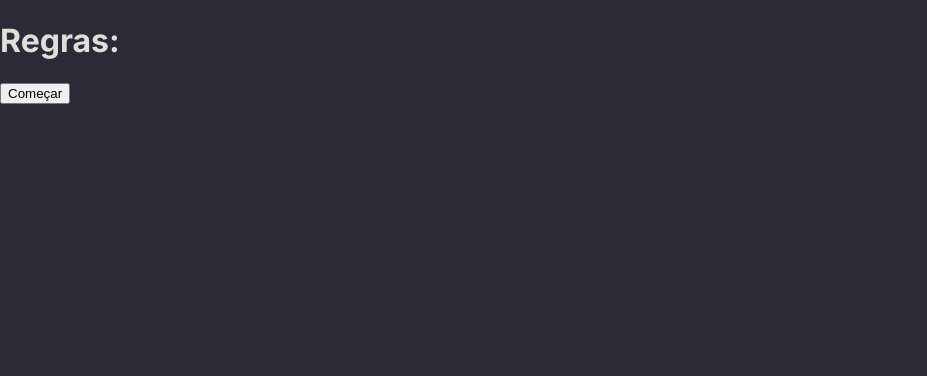
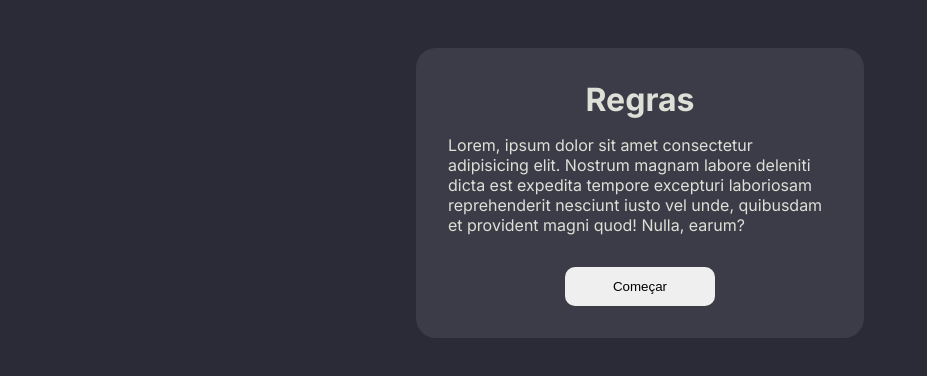
Before and after one commit to BrenoP/Termo-recriation, a Next.js app: page / in a window 1280 px wide. Shown: the top 376 px of the page, without its empty margins (0-927 px from the left). Built offline with nearby package versions, Linux system fonts and the light colour scheme.

Commit message:
rules and recriation

```diff
--- /dev/null
+++ b/src/components/TextBox/TextBox.styles.ts
@@ -0,0 +1,33 @@
+import styled from 'styled-components';
+
+export const Box = styled.div`
+  display: flex;
+  flex-direction: column;
+  align-items: center;
+  margin: 3rem 0;
+
+  .box {
+    width: 35%;
+    padding: 2rem;
+    background-color: rgba(124, 131, 137, .2);
+    border-radius: 20px;
+  }
+
+  .center {
+    display: flex;
+    justify-content: center;
+  }
+
+  h1 {
+    display: flex;
+    justify-content: center;
+    margin: 0;
+  }
+
+  button {
+    padding: 0.75rem 3rem;
+    border: 0;
+    border-radius: 10px;
+    margin: 1rem 0 0 0;
+  }
+`;
--- /dev/null
+++ b/src/components/TextBox/TextBox.tsx
@@ -0,0 +1,11 @@
+import { Box } from './TextBox.styles';
+
+function TextBox({ children }: any) {
+  return (
+    <Box>
+      { children }
+    </Box>
+  );
+}
+
+export default TextBox;
--- a/src/pages/game.tsx
+++ b/src/pages/game.tsx
@@ -20,7 +20,7 @@ const Game = ({ props }: Props) => {
 
   const rows = new Array(tries).fill(new Array(words_max).fill({letter: "", color: ""}))
 
-  const [time, setTime] = useState(0)
+  const [time, setTime] = useState(120)
   const [wordSet, setWordSet] = useState(new Set())
 
   const {
--- a/src/pages/index.tsx
+++ b/src/pages/index.tsx
@@ -1,15 +1,19 @@
-import type { NextPage } from 'next'
+import type { NextPage } from 'next';
 import Link from 'next/link';
-import { GameContext } from '../providers/game';
-import { useContext } from 'react';
+
+import TextBox from '../components/TextBox/TextBox';
 
 const Home: NextPage = () => {
-  const { coins } : any = useContext(GameContext)
   return (
-    <div>
-      <h1>Regras: {coins}</h1>
-      <Link href="/game"><button>Começar</button></Link>
-    </div>
+    <TextBox>
+      <div className='box'>
+        <h1>Regras</h1>
+        <p>Lorem, ipsum dolor sit amet consectetur adipisicing elit. Nostrum magnam labore deleniti dicta est expedita tempore excepturi laboriosam reprehenderit nesciunt iusto vel unde, quibusdam et provident magni quod! Nulla, earum?</p>
+        <div className='center'>
+          <button><Link href="/game">Começar</Link></button>
+        </div>
+      </div>
+    </TextBox>
   )
 }
 
```
